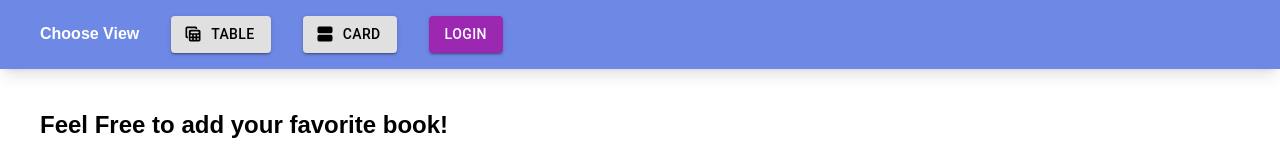
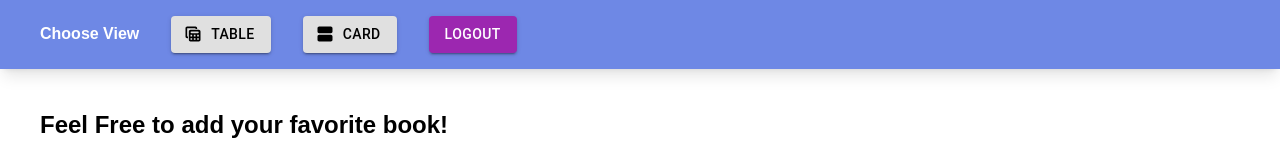
Before and after one commit to imandreans/Book-Collection, a React (Vite) app in the folder frontend/: page / in a window 1280 px wide. Shown: the top 160 px of the page. Built offline with nearby package versions, Linux system fonts and the light colour scheme; no server answers.

Commit message:
fix auth conditions (2)

```diff
--- a/frontend/src/pages/Home.jsx
+++ b/frontend/src/pages/Home.jsx
@@ -65,7 +65,7 @@ const Home = () => {
         >
           Card
         </Button>
-        {!isAuthenticated ? (
+        {isAuthenticated ? (
           <Link to={"/"}>
             <Button
               variant="contained"
```
